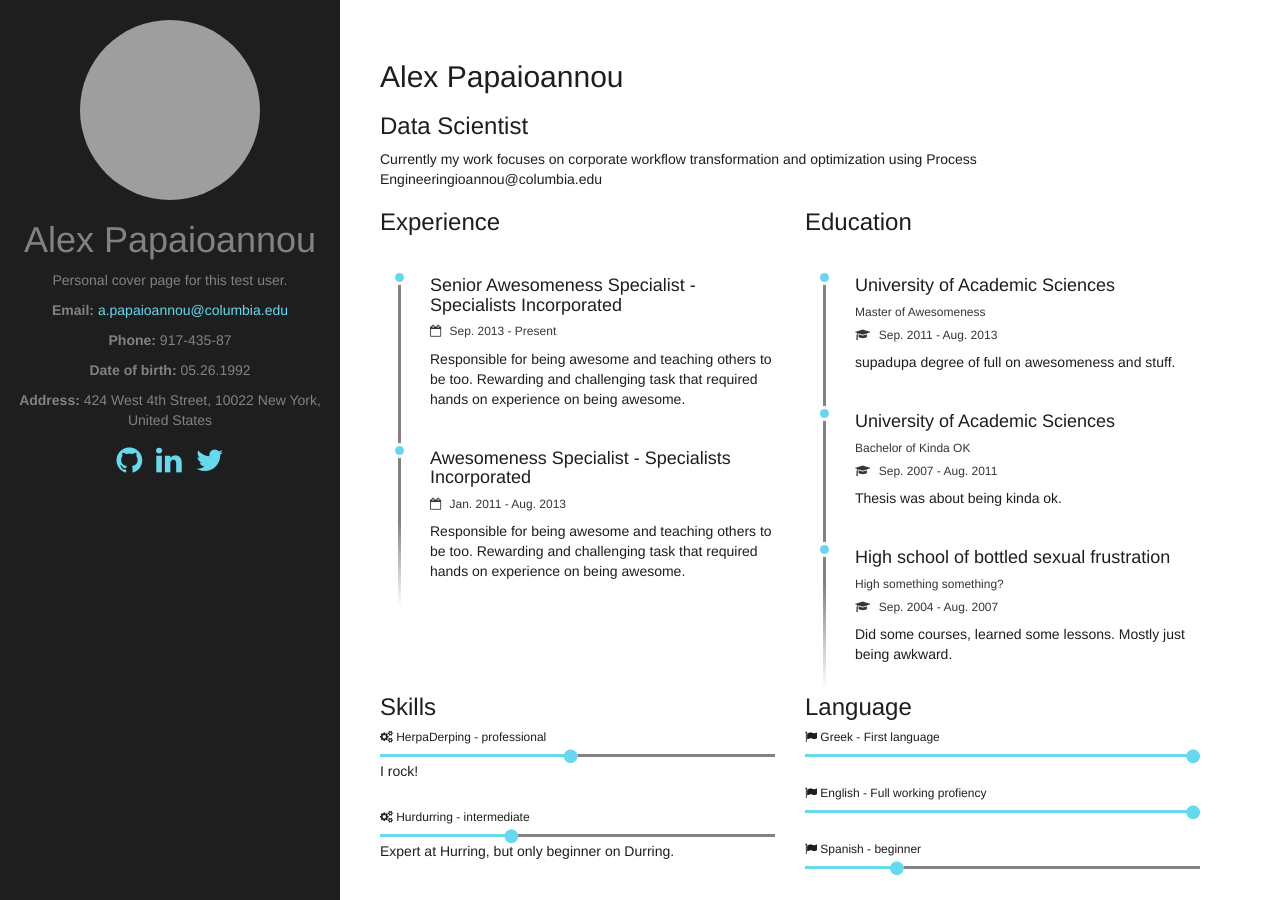
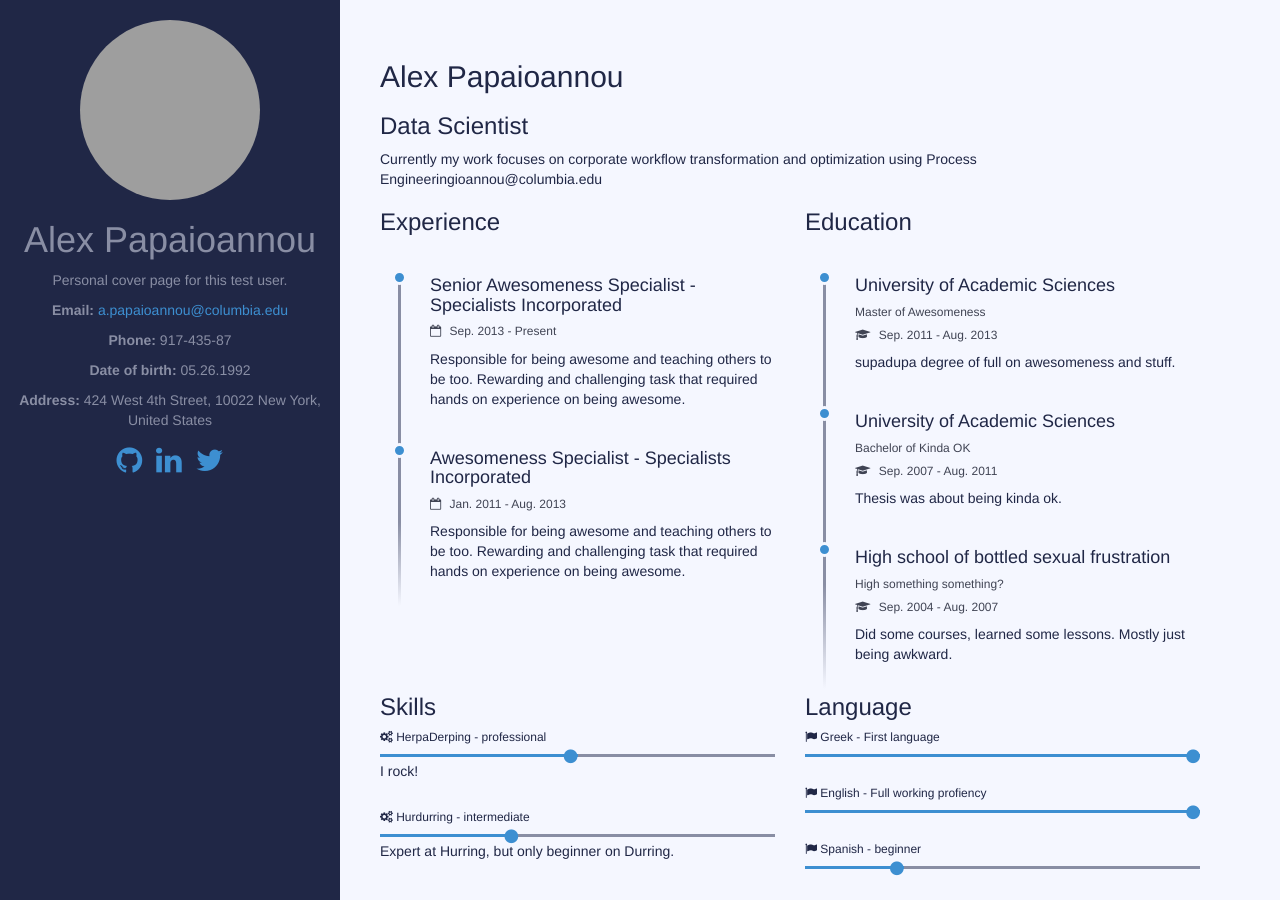
Before and after one commit to alex-papaioannou/home, a Jekyll site: the page built from index.html, in a window 1280 px wide and 900 px high. Built offline with Jekyll 4.4.1, drawn with Linux system fonts in a browser that asks for light colours; nearby versions of some CDN libraries; grey boxes are pictures that could not be loaded.

Commit message:
Update _config.yml

```diff
--- a/_config.yml
+++ b/_config.yml
@@ -25,7 +25,7 @@ abstract: > # Here you should write a brief summary about yourself.
   Currently my work focuses on corporate workflow transformation and optimization using Process Engineeringioannou@columbia.edu
 description: > # Description for site meta, used by search engines.
   Personal cover page for this test user.
-theme: theme-twilight-blue # Color theme for the site.
+theme: theme-sulphur-blue # Color theme for the site.
 
 # Localization
 projects: Personal projects
```
